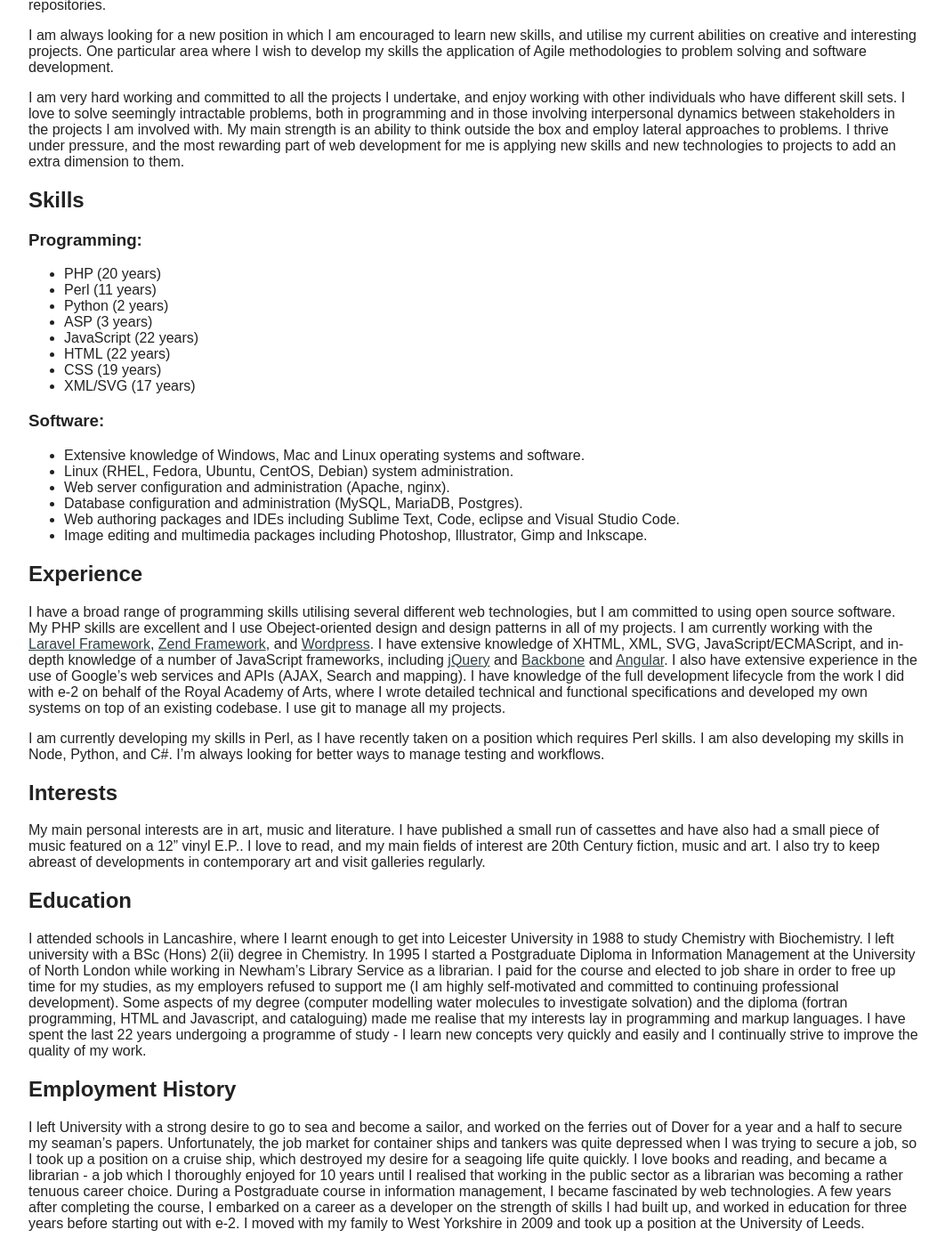
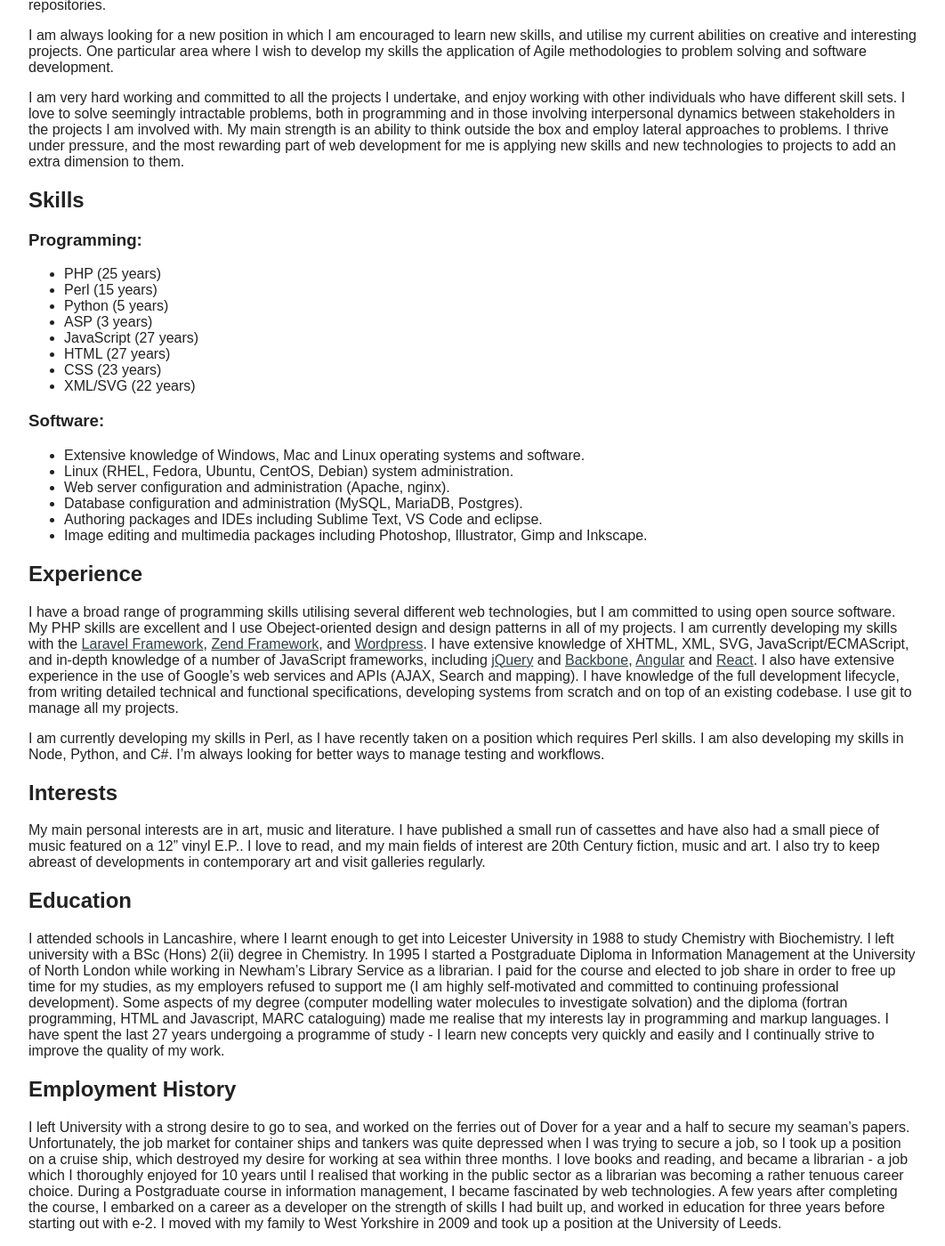
Before and after one commit to bjorsq/bjorsq.github.com, a Jekyll site: the page built from cv.md, in a window 1280 px wide and 1400 px high, scrolled down 211 px. Shown: the whole window at 89% size, without its empty margins (0-1062 px from the left). Built offline with Jekyll 4.4.1, drawn with Linux system fonts in a browser that asks for light colours.

Commit message:
Updated CV and home page

```diff
--- a/cv.md
+++ b/cv.md
@@ -18,14 +18,14 @@ Skills
 
 ### Programming:
 
-* PHP (20 years)
-* Perl (11 years)
-* Python (2 years)
+* PHP (25 years)
+* Perl (15 years)
+* Python (5 years)
 * ASP (3 years)
-* JavaScript (22 years)
-* HTML (22 years)
-* CSS (19 years)
-* XML/SVG (17 years)
+* JavaScript (27 years)
+* HTML (27 years)
+* CSS (23 years)
+* XML/SVG (22 years)
 
 ### Software:
 
@@ -33,13 +33,13 @@ Skills
 * Linux (RHEL, Fedora, Ubuntu, CentOS, Debian) system administration.
 * Web server configuration and administration (Apache, nginx).
 * Database configuration and administration (MySQL, MariaDB, Postgres).
-* Web authoring packages and IDEs including Sublime Text, Code, eclipse and Visual Studio Code.
+* Authoring packages and IDEs including Sublime Text, VS Code and eclipse.
 * Image editing and multimedia packages including Photoshop, Illustrator, Gimp and Inkscape.
 
 Experience
 ----------
 
-I have a broad range of programming skills utilising several different web technologies, but I am committed to using open source software. My PHP skills are excellent and I use Obeject-oriented design and design patterns in all of my projects. I am currently working with the [Laravel Framework](https://laravel.com/), [Zend Framework](framework.zend.com), and [Wordpress](www.wordpress.org). I have extensive knowledge of XHTML, XML, SVG, JavaScript/ECMAScript, and in-depth knowledge of a number of JavaScript frameworks, including [jQuery](http://jquery.com) and [Backbone](http://backbonejs.org/) and [Angular](https://angularjs.org/). I also have extensive experience in the use of Google's web services and APIs (AJAX, Search and mapping). I have knowledge of the full development lifecycle from the work I did with e-2 on behalf of the Royal Academy of Arts, where I wrote detailed technical and functional specifications and developed my own systems on top of an existing codebase. I use git to manage all my projects.
+I have a broad range of programming skills utilising several different web technologies, but I am committed to using open source software. My PHP skills are excellent and I use Obeject-oriented design and design patterns in all of my projects. I am currently developing my skills with the [Laravel Framework](https://laravel.com/), [Zend Framework](framework.zend.com), and [Wordpress](www.wordpress.org). I have extensive knowledge of XHTML, XML, SVG, JavaScript/ECMAScript, and in-depth knowledge of a number of JavaScript frameworks, including [jQuery](http://jquery.com) and [Backbone](http://backbonejs.org/), [Angular](https://angularjs.org/) and [React](https://react.dev/). I also have extensive experience in the use of Google's web services and APIs (AJAX, Search and mapping). I have knowledge of the full development lifecycle, from writing detailed technical and functional specifications, developing systems from scratch and on top of an existing codebase. I use git to manage all my projects.
 
 I am currently developing my skills in Perl, as I have recently taken on a position which requires Perl skills. I am also developing my skills in Node, Python, and C#. I'm always looking for better ways to manage testing and workflows.
 
@@ -51,9 +51,9 @@ My main personal interests are in art, music and literature. I have published a
 Education
 ---------
 
-I attended schools in Lancashire, where I learnt enough to get into Leicester University in 1988 to study Chemistry with Biochemistry. I left university with a BSc (Hons) 2(ii) degree in Chemistry. In 1995 I started a Postgraduate Diploma in Information Management at the University of North London while working in Newham's Library Service as a librarian. I paid for the course and elected to job share in order to free up time for my studies, as my employers refused to support me (I am highly self-motivated and committed to continuing professional development). Some aspects of my degree (computer modelling water molecules to investigate solvation) and the diploma (fortran programming, HTML and Javascript, and cataloguing) made me realise that my interests lay in programming and markup languages. I have spent the last 22 years undergoing a programme of study - I learn new concepts very quickly and easily and I continually strive to improve the quality of my work.
+I attended schools in Lancashire, where I learnt enough to get into Leicester University in 1988 to study Chemistry with Biochemistry. I left university with a BSc (Hons) 2(ii) degree in Chemistry. In 1995 I started a Postgraduate Diploma in Information Management at the University of North London while working in Newham's Library Service as a librarian. I paid for the course and elected to job share in order to free up time for my studies, as my employers refused to support me (I am highly self-motivated and committed to continuing professional development). Some aspects of my degree (computer modelling water molecules to investigate solvation) and the diploma (fortran programming, HTML and Javascript, MARC cataloguing) made me realise that my interests lay in programming and markup languages. I have spent the last 27 years undergoing a programme of study - I learn new concepts very quickly and easily and I continually strive to improve the quality of my work.
 
 Employment History
 ------------------
 
-I left University with a strong desire to go to sea and become a sailor, and worked on the ferries out of Dover for a year and a half to secure my seaman's papers. Unfortunately, the job market for container ships and tankers was quite depressed when I was trying to secure a job, so I took up a position on a cruise ship, which destroyed my desire for a seagoing life quite quickly. I love books and reading, and became a librarian - a job which I thoroughly enjoyed for 10 years until I realised that working in the public sector as a librarian was becoming a rather tenuous career choice. During a Postgraduate course in information management, I became fascinated by web technologies. A few years after completing the course, I embarked on a career as a developer on the strength of skills I had built up, and worked in education for three years before starting out with e-2. I moved with my family to West Yorkshire in 2009 and took up a position at the University of Leeds.
+I left University with a strong desire to go to sea, and worked on the ferries out of Dover for a year and a half to secure my seaman's papers. Unfortunately, the job market for container ships and tankers was quite depressed when I was trying to secure a job, so I took up a position on a cruise ship, which destroyed my desire for working at sea within three months. I love books and reading, and became a librarian - a job which I thoroughly enjoyed for 10 years until I realised that working in the public sector as a librarian was becoming a rather tenuous career choice. During a Postgraduate course in information management, I became fascinated by web technologies. A few years after completing the course, I embarked on a career as a developer on the strength of skills I had built up, and worked in education for three years before starting out with e-2. I moved with my family to West Yorkshire in 2009 and took up a position at the University of Leeds.
```
Also changed, not shown: index.md (+2 -1 lines).
